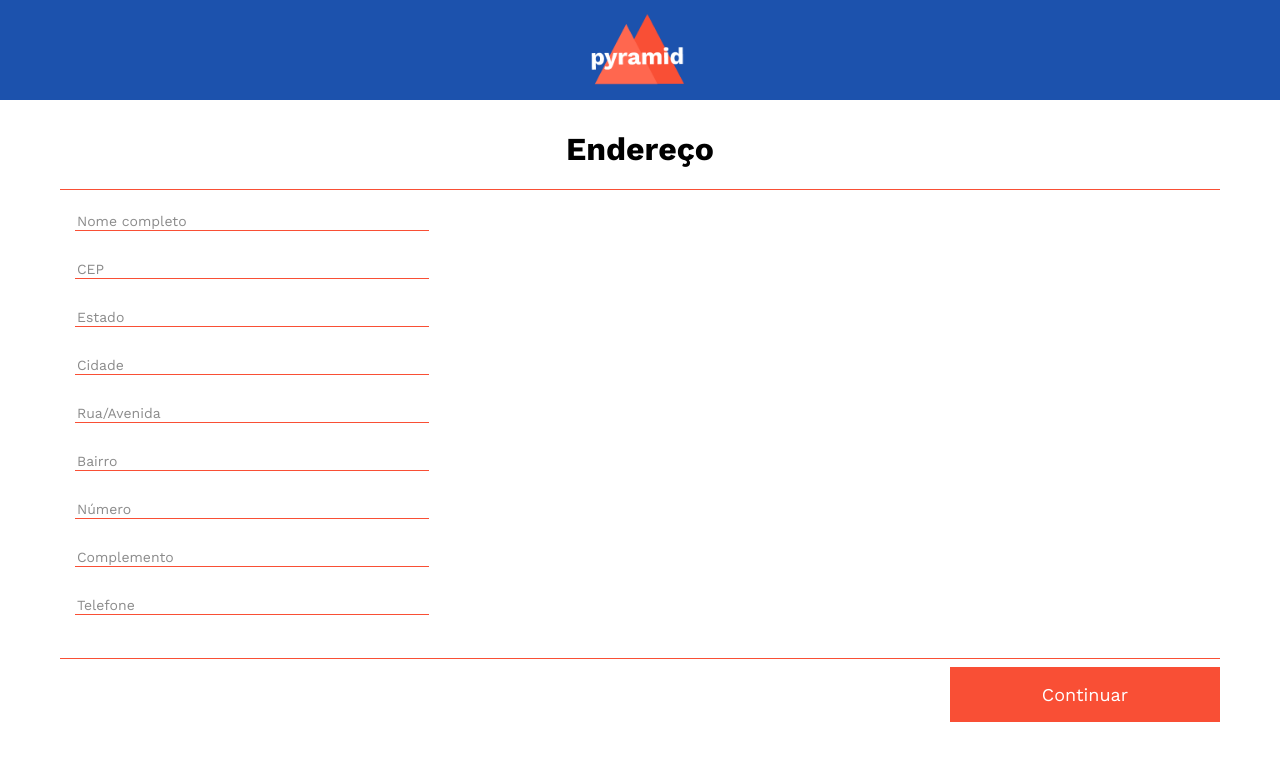
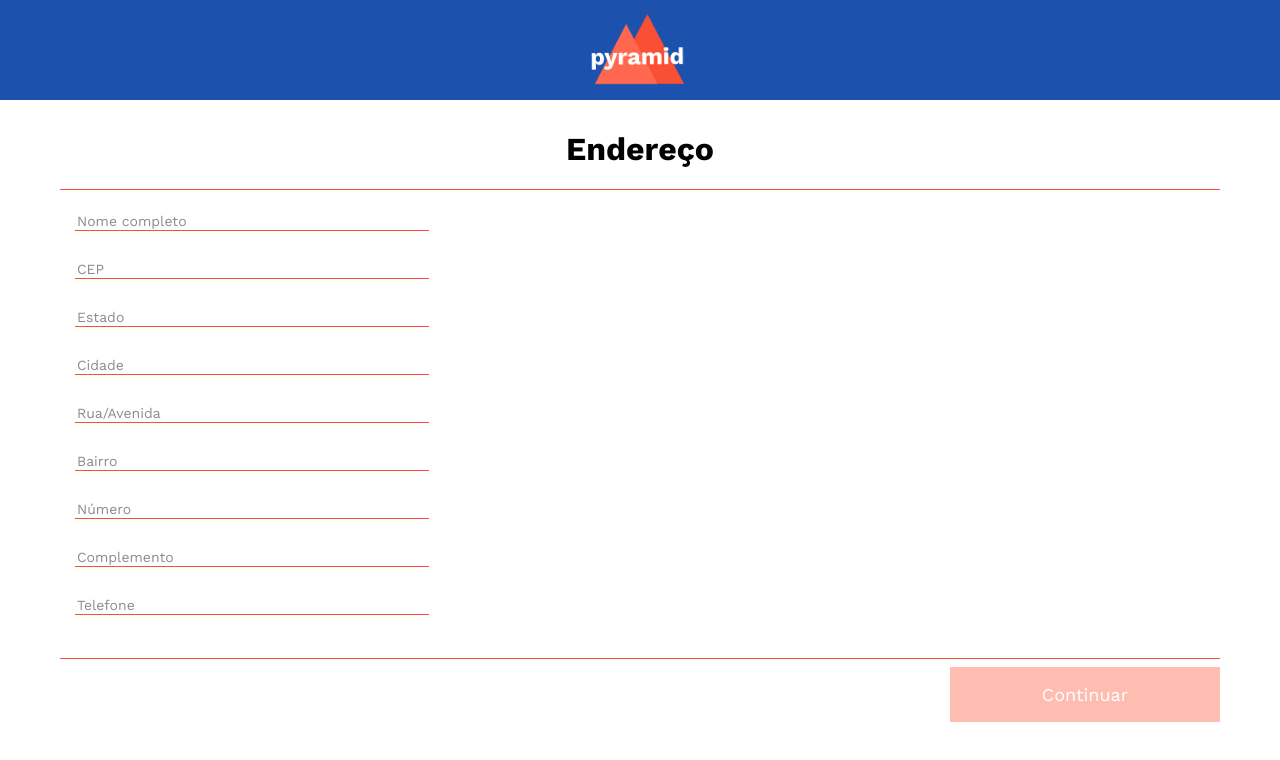
Before and after one commit to vinicalmeida38/pyramid-marketplace, a React (Create React App) app: page /address in a window 1280 px wide. Shown: the top 760 px of the page. Built offline with nearby package versions, Linux system fonts and the light colour scheme.

Commit message:
Form disabled button

```diff
--- a/src/App.css
+++ b/src/App.css
@@ -30,6 +30,12 @@ input {
   width: 270px;
   height: 55px;
   border: none;
+}
+
+.disabled-button-pyramid {
+  background-color: #ffbdb2;
+  pointer-events: none;
+  cursor: none;
 }
 
 .button-pyramid:hover {
--- a/src/pages/Address/Address.tsx
+++ b/src/pages/Address/Address.tsx
@@ -1,9 +1,19 @@
-import React from "react";
 import "./Address.css";
 
 import SimpleHeader from "../../components/Header/SimpleHeader";
+import { useState } from "react";
 
 const Address = () => {
+  const [name, setName] = useState("");
+  const [CEP, setCEP] = useState("");
+  const [state, setState] = useState("");
+  const [city, setCity] = useState("");
+  const [street, setStreet] = useState("");
+  const [district, setDistrict] = useState("");
+  const [number, setNumber] = useState("");
+  const [complement, setComplement] = useState("");
+  const [phone, setPhone] = useState("");
+
   return (
     <>
       <SimpleHeader />
@@ -19,6 +29,8 @@ const Address = () => {
             name="name"
             id="name"
             placeholder="Nome completo"
+            value={name}
+            onChange={(e) => setName(e.target.value)}
           />
           <input
             className="input-pyramid"
@@ -26,6 +38,8 @@ const Address = () => {
             name="cep"
             id="cep"
             placeholder="CEP"
+            value={CEP}
+            onChange={(e) => setCEP(e.target.value)}
           />
           <input
             className="input-pyramid"
@@ -33,6 +47,8 @@ const Address = () => {
             name="state"
             id="state"
             placeholder="Estado"
+            value={state}
+            onChange={(e) => setState(e.target.value)}
           />
           <input
             className="input-pyramid"
@@ -40,6 +56,8 @@ const Address = () => {
             name="city"
             id="city"
             placeholder="Cidade"
+            value={city}
+            onChange={(e) => setCity(e.target.value)}
           />
           <input
             className="input-pyramid"
@@ -47,6 +65,8 @@ const Address = () => {
             name="street"
             id="street"
             placeholder="Rua/Avenida"
+            value={street}
+            onChange={(e) => setStreet(e.target.value)}
           />
           <input
             className="input-pyramid"
@@ -54,6 +74,8 @@ const Address = () => {
             name="district"
             id="district"
             placeholder="Bairro"
+            value={district}
+            onChange={(e) => setDistrict(e.target.value)}
           />
           <input
             className="input-pyramid"
@@ -61,6 +83,8 @@ const Address = () => {
             name="number"
             id="number"
             placeholder="Número"
+            value={number}
+            onChange={(e) => setNumber(e.target.value)}
           />
           <input
             className="input-pyramid"
@@ -68,6 +92,8 @@ const Address = () => {
             name="complement"
             id="complement"
             placeholder="Complemento"
+            value={complement}
+            onChange={(e) => setComplement(e.target.value)}
           />
           <input
             className="input-pyramid"
@@ -75,11 +101,28 @@ const Address = () => {
             name="contact"
             id="contact"
             placeholder="Telefone"
+            value={phone}
+            onChange={(e) => setPhone(e.target.value)}
           />
 
           <div className="step-button">
             <hr />
-            <button className="button-pyramid" type="submit">
+            <button
+              className={
+                name === "" ||
+                CEP === "" ||
+                state === "" ||
+                city === "" ||
+                street === "" ||
+                district === "" ||
+                number === "" ||
+                complement === "" ||
+                phone === ""
+                  ? "button-pyramid disabled-button-pyramid"
+                  : "button-pyramid"
+              }
+              type="submit"
+            >
               Continuar
             </button>
           </div>
```
